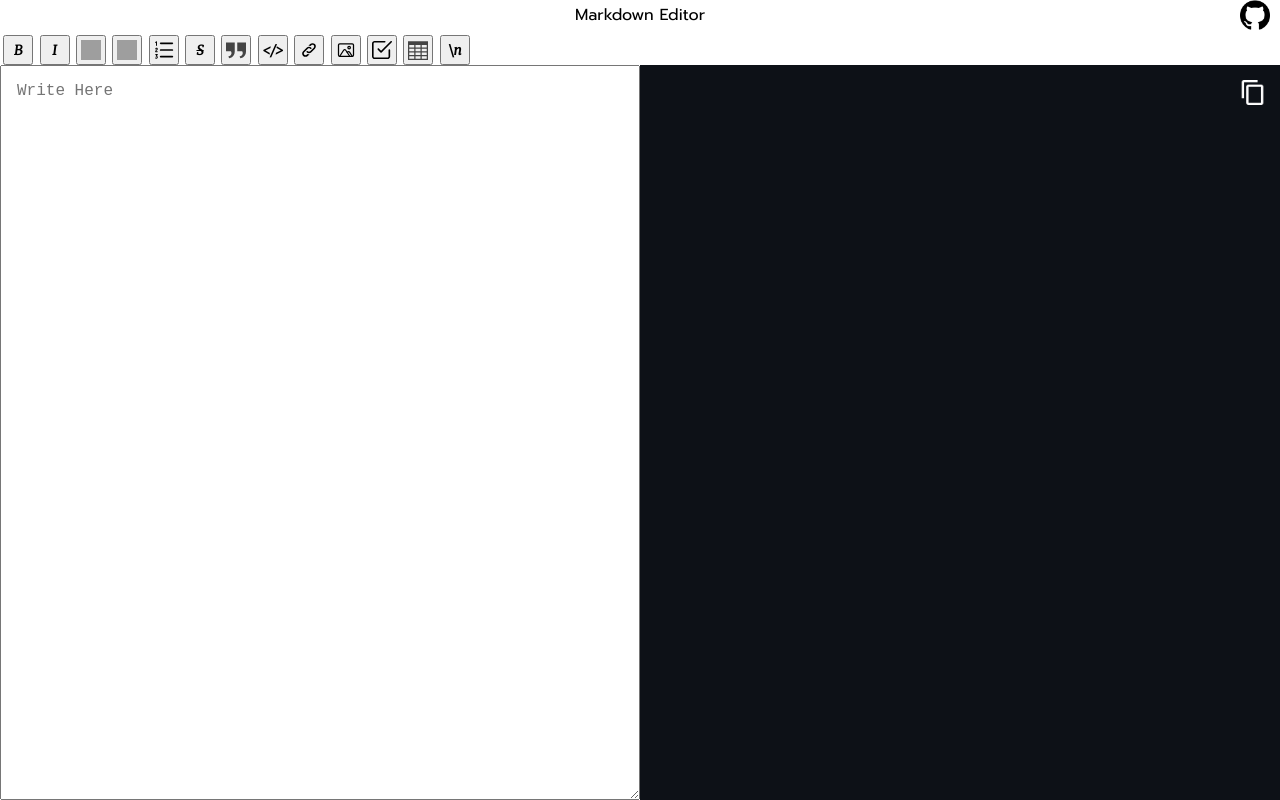
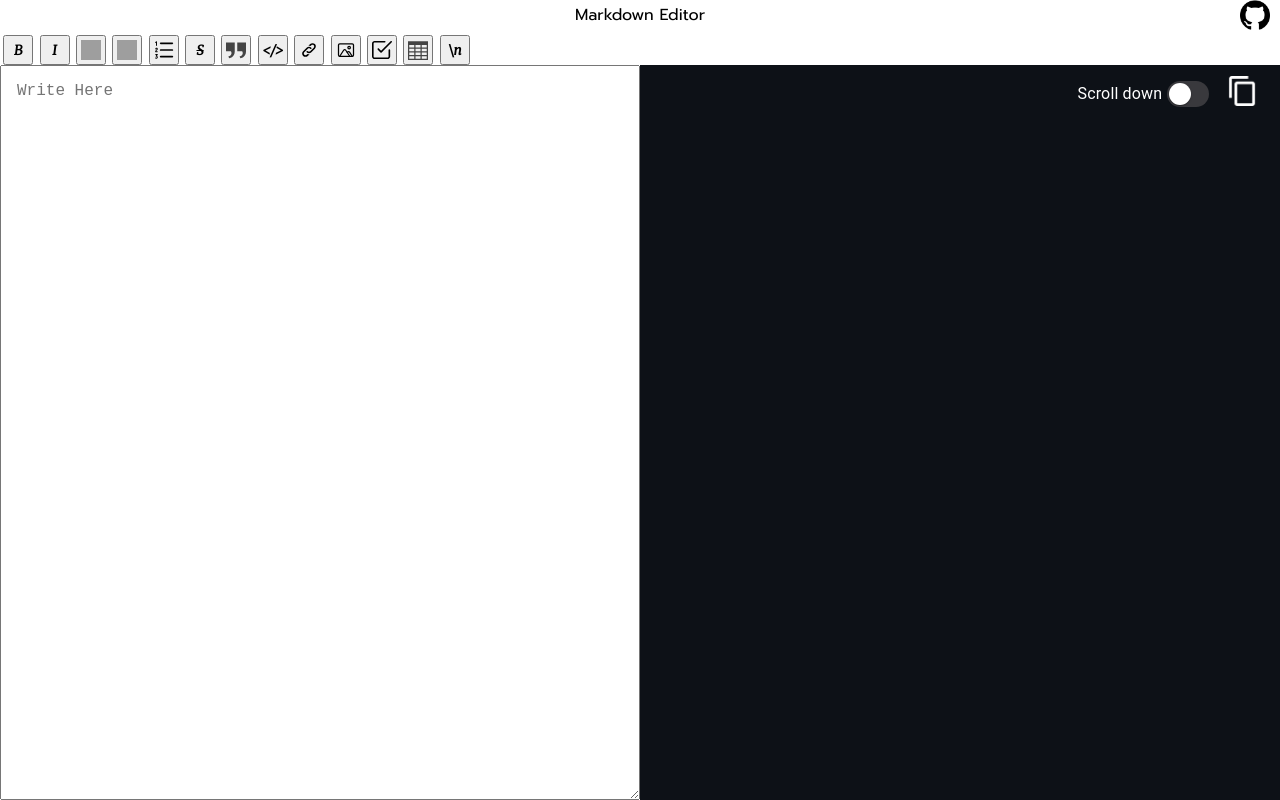
Before and after one commit to Arghyahub/MarkdownEditor, a React (Vite) app: page / in a window 1280 px wide. Built offline with nearby package versions, Linux system fonts and the light colour scheme; grey boxes are pictures that could not be loaded.

Commit message:
Add: Auto scroll down option

```diff
--- a/package.json
+++ b/package.json
@@ -10,6 +10,9 @@
     "preview": "vite preview"
   },
   "dependencies": {
+    "@emotion/react": "^11.11.1",
+    "@emotion/styled": "^11.11.0",
+    "@mui/material": "^5.14.11",
     "github-markdown-css": "^5.2.0",
     "react": "^18.2.0",
     "react-dom": "^18.2.0",
--- a/src/App.css
+++ b/src/App.css
@@ -96,14 +96,25 @@ button {
 }
 
 #copy-btn {
-    position: absolute;
-    right: 15px;
-    top: 15px;
     color: white;
     cursor: pointer;
+    margin: 0 10px;
 }
 
 #copy-icon {
     filter: invert(100%);
-    height: 25px;
+    height: 30px;
 }
+
+#scroll-lock {
+}
+
+.top-right {
+    top: 0;
+    right: 0;
+}
+
+.floating-optn {
+    margin-top: 0.5rem;
+    margin-right: 0.8rem;
+}
--- a/src/App.tsx
+++ b/src/App.tsx
@@ -6,6 +6,7 @@ import rehypeRaw from "rehype-raw";
 
 import { BOLD, ITALIC , STRIKE , H1,  OL,  UL,  QUOTE , CODE , LINK , IMAGE , CHECK , TABLE, BREAK } from './functions/Functions';
 import './App.css'
+import Slider from './components/Slider';
 
 interface refobj {
   current: HTMLTextAreaElement
@@ -14,6 +15,8 @@ interface refobj {
 function App(): JSX.Element {
   const textState:refobj = useRef() ;
   const [Mark, setMark] = useState<string>('') ;
+  const [scrollSelect, setscrollSelect] = useState<boolean>(false) ;
+
   useEffect(() => {
     setMark(textState.current.value) ;
   }, [])
@@ -29,9 +32,31 @@ function App(): JSX.Element {
     document.body.removeChild(input);
   }
 
+  const markdownRef = useRef(null);
+
+  const scrollToBottom = () => {
+    if (markdownRef.current) {
+      const scrollContainer = markdownRef.current;
+      scrollContainer.scrollTop = scrollContainer.scrollHeight;
+    }
+  };
+
+  const handleTextChange = (e: React.ChangeEvent<HTMLTextAreaElement>) => {
+    setMark(e.target.value) ;
+    if (scrollSelect) {
+      scrollToBottom();
+    }
+  }
+
+  useEffect(()=> {
+    if (scrollSelect){
+      scrollToBottom();
+    }
+  },[scrollSelect])
+
   return (
     <div id="App" className='hi-100'>
-      <div id="nav" className='flex-row bor-r'>
+      <div id="nav" className='flex-row'>
         Markdown Editor
         <a href="https://github.com/Arghyahub/MarkdownEditor" className="github-src"><img src="github.png" alt="Github" className='github-icon' /> </a>
       </div>
@@ -54,15 +79,23 @@ function App(): JSX.Element {
 
       <div className="wi-100 flex-1 coverbox">
 
-        <div id="code-block" className="wi-100 bor-r">
-          <textarea ref={textState} placeholder='Write Here' className='code-width hi-100 code-text' onChange={(e) => setMark(e.target.value)}></textarea>
-          <ReactMarkdown
-            remarkPlugins={[gfm]} // Enable GitHub Flavored Markdown (GFM) syntax
-            rehypePlugins={[rehypeRaw]}
-            className="markdown-body code-width hi-100 mark-block" // Apply GitHub Markdown CSS styles
-            children={Mark}
-          />
-          <div id='copy-btn' onClick={Copy}><img id='copy-icon' src="copy.png" alt="Copy" /></div>
+        <div id="code-block" className="wi-100">
+          <textarea ref={textState} placeholder='Write Here' className='code-width hi-100 code-text' onChange={handleTextChange}></textarea>
+          <div
+            ref={markdownRef}
+            className="markdown-body code-width hi-100 mark-block"
+          >
+            <ReactMarkdown
+              remarkPlugins={[gfm]}
+              rehypePlugins={[rehypeRaw]}
+              children={Mark}
+            />
+          </div>
+
+          <div className="abs top-right flex-row jcen acen floating-optn">
+            <Slider scrollSelect={scrollSelect} setscrollSelect={setscrollSelect} />
+            <div id='copy-btn' onClick={Copy}><img id='copy-icon' src="copy.png" alt="Copy" /></div>
+          </div>
         </div>
 
       </div>
--- /dev/null
+++ b/src/components/Slider.tsx
@@ -0,0 +1,89 @@
+import * as React from 'react';
+import { styled } from '@mui/material/styles';
+import FormGroup from '@mui/material/FormGroup';
+import FormControlLabel from '@mui/material/FormControlLabel';
+import Switch, { SwitchProps } from '@mui/material/Switch';
+import Stack from '@mui/material/Stack';
+import Typography from '@mui/material/Typography';
+
+const IOSSwitch = styled((props: SwitchProps) => (
+    <Switch focusVisibleClassName=".Mui-focusVisible" disableRipple {...props} />
+  ))(({ theme }) => ({
+    width: 42,
+    height: 26,
+    padding: 0,
+    '& .MuiSwitch-switchBase': {
+      padding: 0,
+      margin: 2,
+      transitionDuration: '300ms',
+      '&.Mui-checked': {
+        transform: 'translateX(16px)',
+        color: '#fff',
+        '& + .MuiSwitch-track': {
+          backgroundColor: theme.palette.mode === 'dark' ? '#2ECA45' : '#65C466',
+          opacity: 1,
+          border: 0,
+        },
+        '&.Mui-disabled + .MuiSwitch-track': {
+          opacity: 0.5,
+        },
+      },
+      '&.Mui-focusVisible .MuiSwitch-thumb': {
+        color: '#33cf4d',
+        border: '6px solid #fff',
+      },
+      '&.Mui-disabled .MuiSwitch-thumb': {
+        color:
+          theme.palette.mode === 'light'
+            ? theme.palette.grey[100]
+            : theme.palette.grey[600],
+      },
+      '&.Mui-disabled + .MuiSwitch-track': {
+        opacity: theme.palette.mode === 'light' ? 0.7 : 0.3,
+      },
+    },
+    '& .MuiSwitch-thumb': {
+      boxSizing: 'border-box',
+      width: 22,
+      height: 22,
+    },
+    '& .MuiSwitch-track': {
+      borderRadius: 26 / 2,
+    //   backgroundColor: theme.palette.mode === 'light' ? '#E9E9EA' : '#39393D',
+      backgroundColor: '#39393D',
+      opacity: 1,
+      transition: theme.transitions.create(['background-color'], {
+        duration: 500,
+      }),
+    },
+  }));
+
+type inputParams = {
+    scrollSelect: boolean,
+    setscrollSelect: React.Dispatch<React.SetStateAction<boolean>>
+}
+
+
+export default function Slider({scrollSelect, setscrollSelect}:inputParams) {
+
+    const handleChange = (event: React.ChangeEvent<HTMLInputElement>) => {
+        setscrollSelect(event.target.checked) ;
+    };
+    return (
+        <Stack flexDirection={'row'} justifyContent={'center'} alignItems={'center'}>
+            <Typography color={'white'} marginRight={'0.5rem'}>Scroll down</Typography>
+            <FormGroup>
+                <FormControlLabel
+                control={<IOSSwitch sx={{ m: 1 }} />}
+                  label=""
+                sx={{
+                    color: 'white',
+                    marginRight: 0
+                }}
+                checked={scrollSelect}
+                onChange={handleChange}
+                />
+            </FormGroup>
+        </Stack>
+    );
+  }
--- a/src/index.css
+++ b/src/index.css
@@ -11,7 +11,7 @@ html , body , #root{
   width: 100%;
 }
 .bor-r {
-  /* border: 2px solid red; */
+  border: 2px solid red;
 }
 .flex-row {
   display: flex;
@@ -29,3 +29,6 @@ html , body , #root{
 .flex-1 {
   flex: 1;
 }
+.abs {
+  position: absolute;
+}
```
Also changed, not shown: 1 other file (tests, documents, lock files or other folders).
